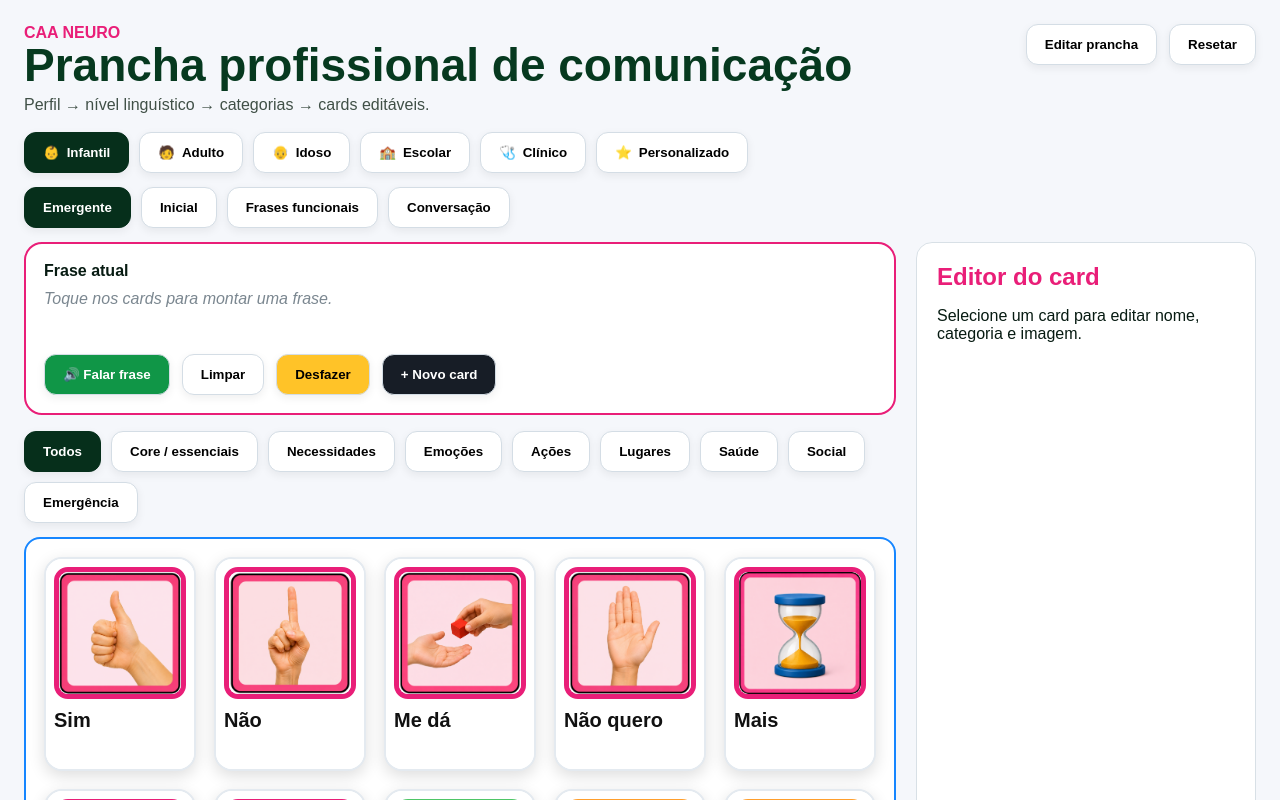
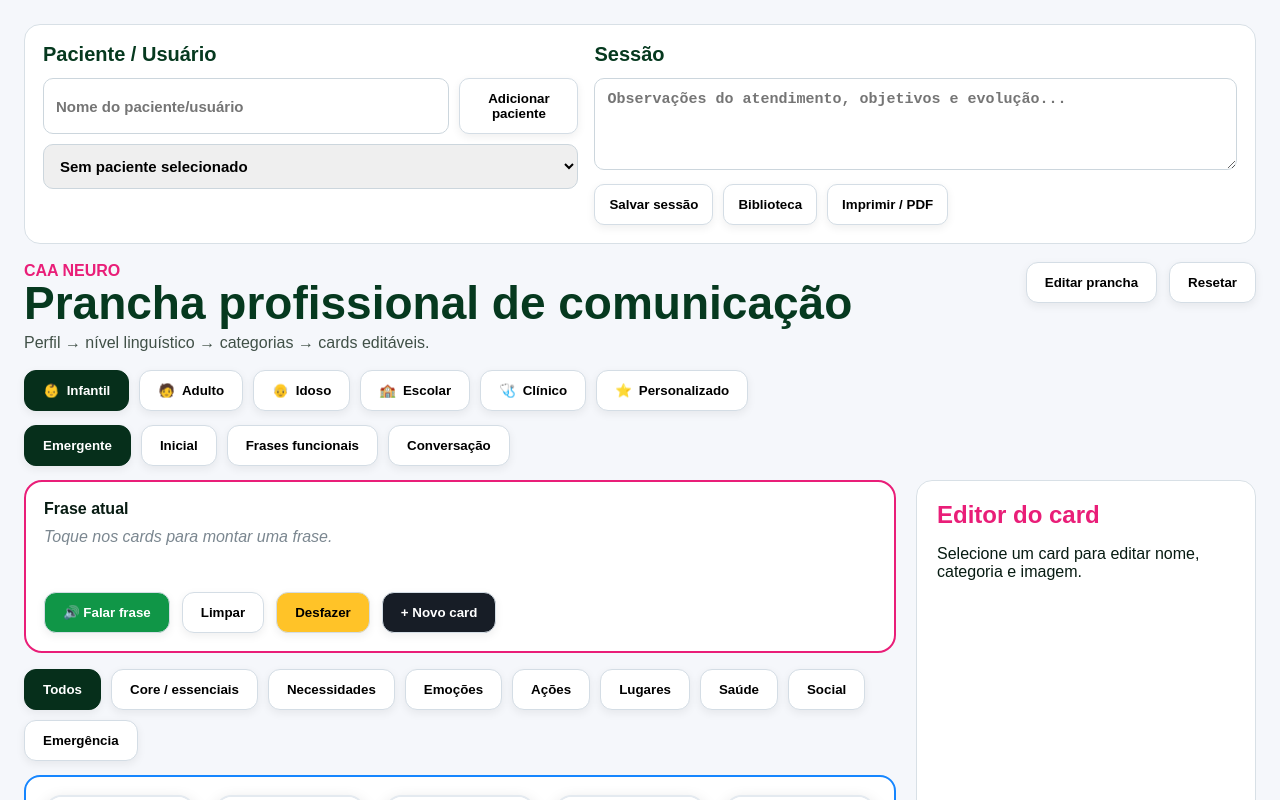
Before and after one commit to andreajoa/CAA-NEURO, a Next.js app: page / in a window 1280 px wide. Shown: the top 800 px of the page. Built offline with nearby package versions, Linux system fonts and the light colour scheme.

Commit message:
Add patients sessions library and print workflow

```diff
--- a/app/globals.css
+++ b/app/globals.css
@@ -72,3 +72,159 @@ button.active{background:#062f1b!important;color:#fff!important;border-color:#06
   .caa-editing .caa-card{height:256px}
   .caa-buttons button{width:100%}
 }
+
+.caa-clinic-panel{
+  display:grid;
+  grid-template-columns:1fr 1.2fr;
+  gap:16px;
+  background:white;
+  border:1px solid #d8e0e6;
+  border-radius:16px;
+  padding:18px;
+  margin-bottom:18px;
+}
+
+.caa-clinic-panel h2,
+.caa-library h2,
+.caa-sessions h2{
+  margin:0 0 12px;
+  color:#06391f;
+  font-size:20px;
+}
+
+.caa-patient-row{
+  display:flex;
+  gap:10px;
+  margin-bottom:10px;
+}
+
+.caa-clinic-panel input,
+.caa-clinic-panel select,
+.caa-clinic-panel textarea{
+  width:100%;
+  border:1px solid #ccd6dd;
+  border-radius:10px;
+  padding:12px;
+  font-weight:700;
+  font-size:15px;
+}
+
+.caa-clinic-panel textarea{
+  min-height:92px;
+  resize:vertical;
+}
+
+.caa-clinic-panel button,
+.caa-clinic-actions button{
+  border:1px solid #d4dde5;
+  background:#fff;
+  border-radius:10px;
+  padding:12px 14px;
+  font-weight:900;
+  box-shadow:0 3px 10px #0001;
+}
+
+.caa-clinic-actions{
+  display:flex;
+  gap:10px;
+  flex-wrap:wrap;
+  margin-top:10px;
+}
+
+.caa-library{
+  background:white;
+  border:1px solid #d8e0e6;
+  border-radius:16px;
+  padding:18px;
+  margin-bottom:18px;
+}
+
+.caa-library-grid{
+  display:grid;
+  grid-template-columns:repeat(auto-fill,minmax(150px,1fr));
+  gap:10px;
+}
+
+.caa-library-grid button{
+  border:1px solid #d8e0e6;
+  border-radius:12px;
+  padding:12px;
+  background:#f8fafc;
+  text-align:left;
+}
+
+.caa-library-grid strong{
+  display:block;
+  font-size:16px;
+}
+
+.caa-library-grid small{
+  color:#60707a;
+}
+
+.caa-sessions{
+  background:white;
+  border:1px solid #d8e0e6;
+  border-radius:16px;
+  padding:18px;
+  margin-top:18px;
+}
+
+.caa-sessions article{
+  border-top:1px solid #e5ebef;
+  padding:12px 0;
+}
+
+.caa-sessions article span{
+  display:block;
+  color:#687680;
+  font-size:13px;
+  margin-top:4px;
+}
+
+@media(max-width:900px){
+  .caa-clinic-panel{
+    grid-template-columns:1fr;
+  }
+
+  .caa-patient-row{
+    display:block;
+  }
+
+  .caa-patient-row button{
+    margin-top:10px;
+    width:100%;
+  }
+}
+
+@media print{
+  .caa-clinic-panel,
+  .caa-tabs,
+  .caa-levels,
+  .caa-category-row,
+  .caa-editor,
+  .caa-sessions,
+  .caa-library,
+  .caa-top-actions,
+  .caa-buttons{
+    display:none!important;
+  }
+
+  body{
+    background:white;
+  }
+
+  .caa-page{
+    max-width:none;
+    padding:0;
+  }
+
+  .caa-layout{
+    display:block;
+  }
+
+  .caa-board{
+    border:none;
+    padding:0;
+  }
+}
--- a/app/page.jsx
+++ b/app/page.jsx
@@ -91,20 +91,44 @@ export default function Home() {
   const [profile, setProfile] = useState("infantil");
   const [level, setLevel] = useState("emergente");
   const [category, setCategory] = useState("all");
+  const [patientName, setPatientName] = useState("");
+  const [patients, setPatients] = useState([]);
+  const [activePatientId, setActivePatientId] = useState("");
+  const [sessionNote, setSessionNote] = useState("");
+  const [sessions, setSessions] = useState([]);
+  const [showLibrary, setShowLibrary] = useState(false);
   const [cards, setCards] = useState(defaultBoard("infantil", "emergente"));
   const [phrase, setPhrase] = useState([]);
   const [editing, setEditing] = useState(null);
   const [editMode, setEditMode] = useState(false);
   const fileRef = useRef(null);
 
-  const storageKey = `caa-${profile}-${level}`;
+  const patientPrefix = activePatientId || "sem-paciente";
+  const storageKey = `caa-${patientPrefix}-${profile}-${level}`;
+  const libraryCards = [
+    { label: "Sim", cat: "core" }, { label: "Não", cat: "core" }, { label: "Quero", cat: "core" },
+    { label: "Não quero", cat: "core" }, { label: "Ajuda", cat: "core" }, { label: "Mais", cat: "core" },
+    { label: "Água", cat: "necessidades" }, { label: "Comer", cat: "necessidades" }, { label: "Banheiro", cat: "necessidades" },
+    { label: "Feliz", cat: "emocoes" }, { label: "Triste", cat: "emocoes" }, { label: "Medo", cat: "emocoes" },
+    { label: "Dor", cat: "saude" }, { label: "Remédio", cat: "saude" }, { label: "Médico", cat: "saude" },
+    { label: "Oi", cat: "social" }, { label: "Obrigado", cat: "social" }, { label: "Por favor", cat: "social" },
+    { label: "Emergência", cat: "emergencia" }, { label: "Socorro", cat: "emergencia" }, { label: "Ligar família", cat: "emergencia" }
+  ];
+
+  useEffect(() => {
+    const savedPatients = localStorage.getItem("caa-patients");
+    const savedSessions = localStorage.getItem("caa-sessions");
+    if (savedPatients) setPatients(JSON.parse(savedPatients));
+    if (savedSessions) setSessions(JSON.parse(savedSessions));
+  }, []);
 
   useEffect(() => {
     const saved = localStorage.getItem(storageKey);
     setCards(saved ? JSON.parse(saved) : defaultBoard(profile, level));
     setEditing(null);
     setPhrase([]);
-  }, [profile, level]);
+    setCategory("all");
+  }, [profile, level, activePatientId]);
 
   function persist(next) {
     setCards(next);
@@ -183,6 +207,54 @@ export default function Home() {
     setPhrase([]);
   }
 
+  function createPatient() {
+    const name = patientName.trim();
+    if (!name) return;
+    const patient = {
+      id: crypto.randomUUID(),
+      name,
+      createdAt: new Date().toISOString(),
+    };
+    const next = [...patients, patient];
+    setPatients(next);
+    setActivePatientId(patient.id);
+    setPatientName("");
+    localStorage.setItem("caa-patients", JSON.stringify(next));
+  }
+
+  function saveSession() {
+    const activePatient = patients.find((p) => p.id === activePatientId);
+    const session = {
+      id: crypto.randomUUID(),
+      patientId: activePatientId || "",
+      patientName: activePatient?.name || "Sem paciente",
+      profile,
+      level,
+      phrase: phrase.join(" "),
+      note: sessionNote,
+      createdAt: new Date().toLocaleString("pt-BR"),
+    };
+    const next = [session, ...sessions].slice(0, 50);
+    setSessions(next);
+    setSessionNote("");
+    localStorage.setItem("caa-sessions", JSON.stringify(next));
+  }
+
+  function addLibraryCard(item) {
+    const card = {
+      id: crypto.randomUUID(),
+      label: item.label,
+      image: "",
+      cat: item.cat,
+      empty: true,
+    };
+    persist([...cards, card]);
+  }
+
+  function printBoard() {
+    window.print();
+  }
+
   let shownCards = category === "all" ? cards : cards.filter((c) => c.cat === category);
 
   if (!shownCards.length && category !== "all") {
@@ -197,6 +269,44 @@ export default function Home() {
 
   return (
     <main className={`caa-page ${editMode ? "caa-editing" : ""}`}>
+      <section className="caa-clinic-panel">
+        <div>
+          <h2>Paciente / Usuário</h2>
+          <div className="caa-patient-row">
+            <input placeholder="Nome do paciente/usuário" value={patientName} onChange={(e) => setPatientName(e.target.value)} />
+            <button onClick={createPatient}>Adicionar paciente</button>
+          </div>
+          <select value={activePatientId} onChange={(e) => setActivePatientId(e.target.value)}>
+            <option value="">Sem paciente selecionado</option>
+            {patients.map((p) => <option key={p.id} value={p.id}>{p.name}</option>)}
+          </select>
+        </div>
+
+        <div>
+          <h2>Sessão</h2>
+          <textarea placeholder="Observações do atendimento, objetivos e evolução..." value={sessionNote} onChange={(e) => setSessionNote(e.target.value)} />
+          <div className="caa-clinic-actions">
+            <button onClick={saveSession}>Salvar sessão</button>
+            <button onClick={() => setShowLibrary(!showLibrary)}>Biblioteca</button>
+            <button onClick={printBoard}>Imprimir / PDF</button>
+          </div>
+        </div>
+      </section>
+
+      {showLibrary && (
+        <section className="caa-library">
+          <h2>Biblioteca rápida</h2>
+          <div className="caa-library-grid">
+            {libraryCards.map((item, index) => (
+              <button key={index} onClick={() => addLibraryCard(item)}>
+                <strong>{item.label}</strong>
+                <small>{categories.find((c) => c.id === item.cat)?.label}</small>
+              </button>
+            ))}
+          </div>
+        </section>
+      )}
+
       <header className="caa-header">
         <div>
           <div className="caa-kicker">CAA Neuro</div>
@@ -303,6 +413,19 @@ export default function Home() {
           )}
         </aside>
       </section>
+      <section className="caa-sessions">
+        <h2>Histórico de sessões</h2>
+        {!sessions.length && <p>Nenhuma sessão salva ainda.</p>}
+        {sessions.map((session) => (
+          <article key={session.id}>
+            <strong>{session.patientName}</strong>
+            <span>{session.createdAt}</span>
+            <p><b>Perfil:</b> {session.profile} · <b>Nível:</b> {session.level}</p>
+            {session.phrase && <p><b>Frase:</b> {session.phrase}</p>}
+            {session.note && <p><b>Observações:</b> {session.note}</p>}
+          </article>
+        ))}
+      </section>
     </main>
   );
 }
```
